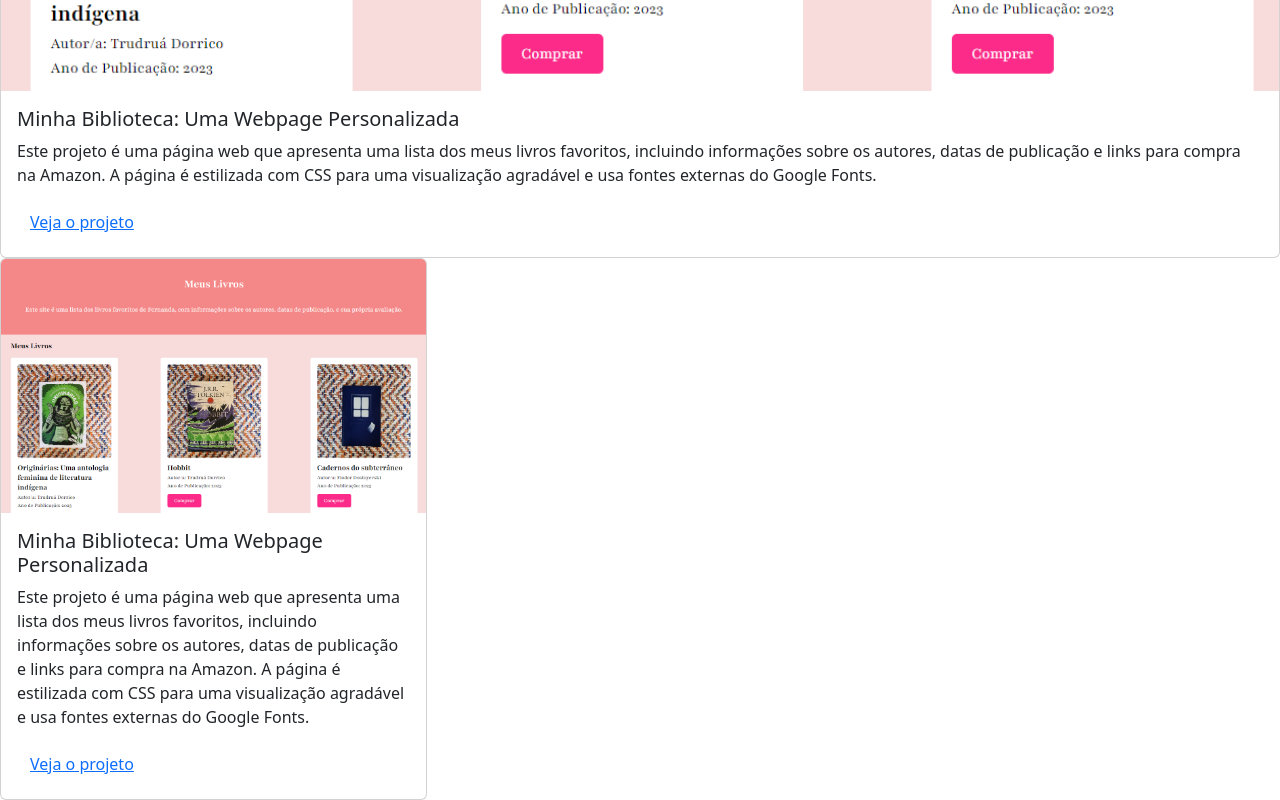
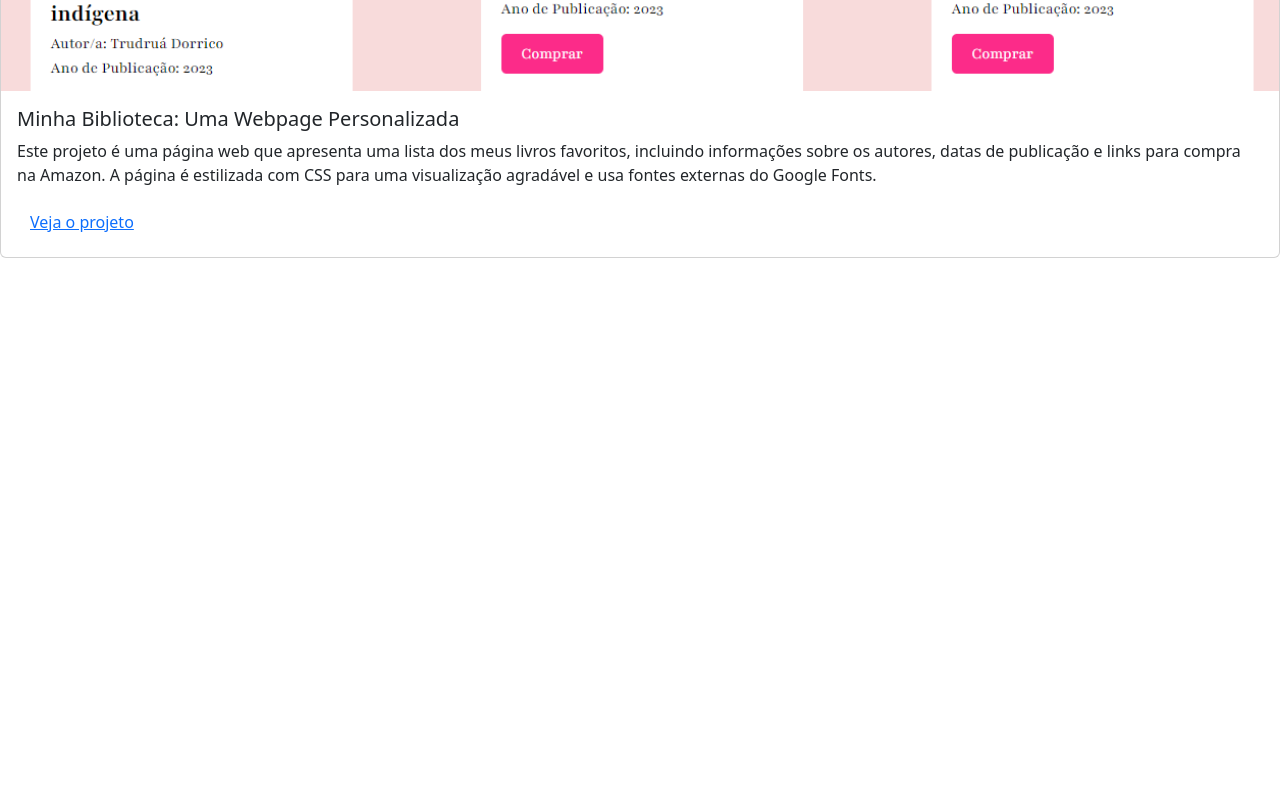
Before and after one commit to gabrielesilvasa/-Portif-lio, a plain HTML site: page index.html in a window 1280 px wide. Shown: the part 1677-2477 px from the top of the page. After the commit the page ends 1935 px from the top, so only its background shows below. Drawn offline with nearby package versions, Linux system fonts and the light colour scheme.

Commit message:
Update index.html

```diff
--- a/index.html
+++ b/index.html
@@ -72,26 +72,3 @@
     </div>
   </div>
 </div>
-
-
-
-    <div class="col-md-4">
-  <div class="card">
-    <img
-      src="img/projeto-1.png"
-      class="card-img-top"
-      alt="Imagem do projeto de biblioteca virtual"
-    />
-    <div class="card-body">
-      <h5 class="card-title">Minha Biblioteca: Uma Webpage Personalizada</h5>
-      <p class="card-text">
-        Este projeto é uma página web que apresenta uma lista dos meus livros
-        favoritos, incluindo informações sobre os autores, datas de publicação e
-        links para compra na Amazon. A página é estilizada com CSS para uma
-        visualização agradável e usa fontes externas do Google Fonts.
-      </p>
-      <button type="button" class="btn btn-link">Veja o projeto</button>
-    </div>
-  </div>
-</div>
-</html>
```
